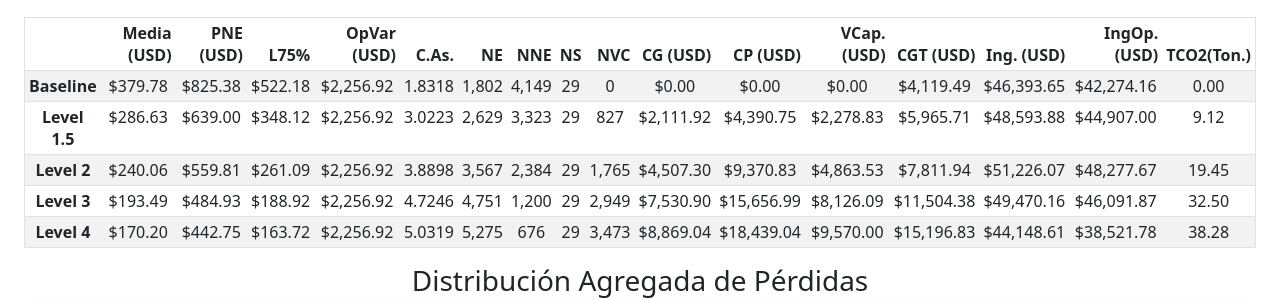
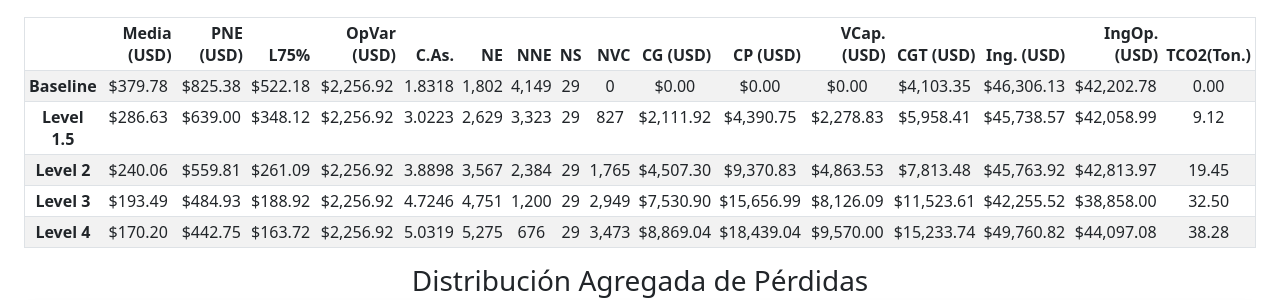
Before and after one commit to pfjapena/Captura-CO2, a plain HTML site: page index.html in a window 1280 px wide. Shown: the part 137-437 px from the top of the page. Drawn offline with nearby package versions, Linux system fonts and the light colour scheme.

Commit message:
Actualización de dashboard (index + tabla + figura)

```diff
--- a/index.html
+++ b/index.html
@@ -50,9 +50,9 @@
       <td>$0.00</td>
       <td>$0.00</td>
       <td>$0.00</td>
-      <td>$4,119.49</td>
-      <td>$46,393.65</td>
-      <td>$42,274.16</td>
+      <td>$4,103.35</td>
+      <td>$46,306.13</td>
+      <td>$42,202.78</td>
       <td>0.00</td>
     </tr>
     <tr>
@@ -69,9 +69,9 @@
       <td>$2,111.92</td>
       <td>$4,390.75</td>
       <td>$2,278.83</td>
-      <td>$5,965.71</td>
-      <td>$48,593.88</td>
-      <td>$44,907.00</td>
+      <td>$5,958.41</td>
+      <td>$45,738.57</td>
+      <td>$42,058.99</td>
       <td>9.12</td>
     </tr>
     <tr>
@@ -88,9 +88,9 @@
       <td>$4,507.30</td>
       <td>$9,370.83</td>
       <td>$4,863.53</td>
-      <td>$7,811.94</td>
-      <td>$51,226.07</td>
-      <td>$48,277.67</td>
+      <td>$7,813.48</td>
+      <td>$45,763.92</td>
+      <td>$42,813.97</td>
       <td>19.45</td>
     </tr>
     <tr>
@@ -107,9 +107,9 @@
       <td>$7,530.90</td>
       <td>$15,656.99</td>
       <td>$8,126.09</td>
-      <td>$11,504.38</td>
-      <td>$49,470.16</td>
-      <td>$46,091.87</td>
+      <td>$11,523.61</td>
+      <td>$42,255.52</td>
+      <td>$38,858.00</td>
       <td>32.50</td>
     </tr>
     <tr>
@@ -126,9 +126,9 @@
       <td>$8,869.04</td>
       <td>$18,439.04</td>
       <td>$9,570.00</td>
-      <td>$15,196.83</td>
-      <td>$44,148.61</td>
-      <td>$38,521.78</td>
+      <td>$15,233.74</td>
+      <td>$49,760.82</td>
+      <td>$44,097.08</td>
       <td>38.28</td>
     </tr>
   </tbody>
```
Also changed, not shown: tabla.html (+15 -15 lines).
